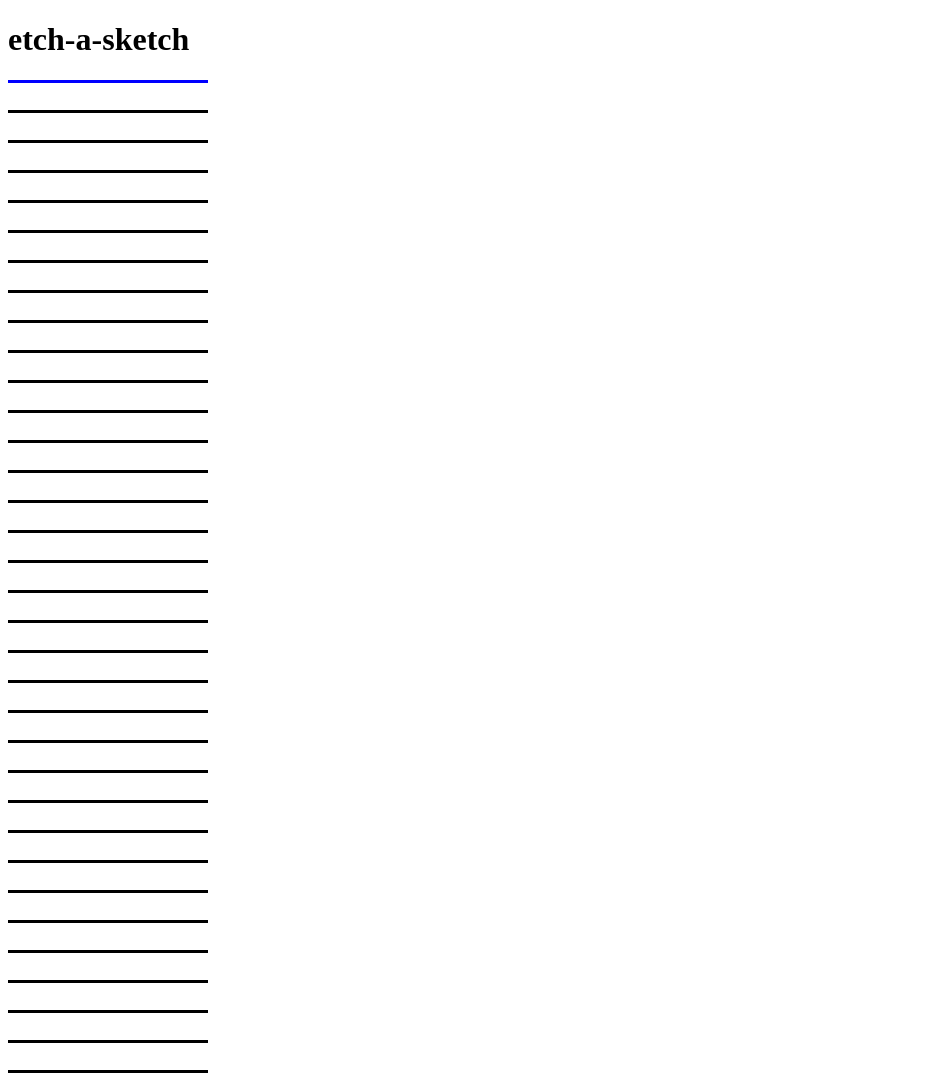
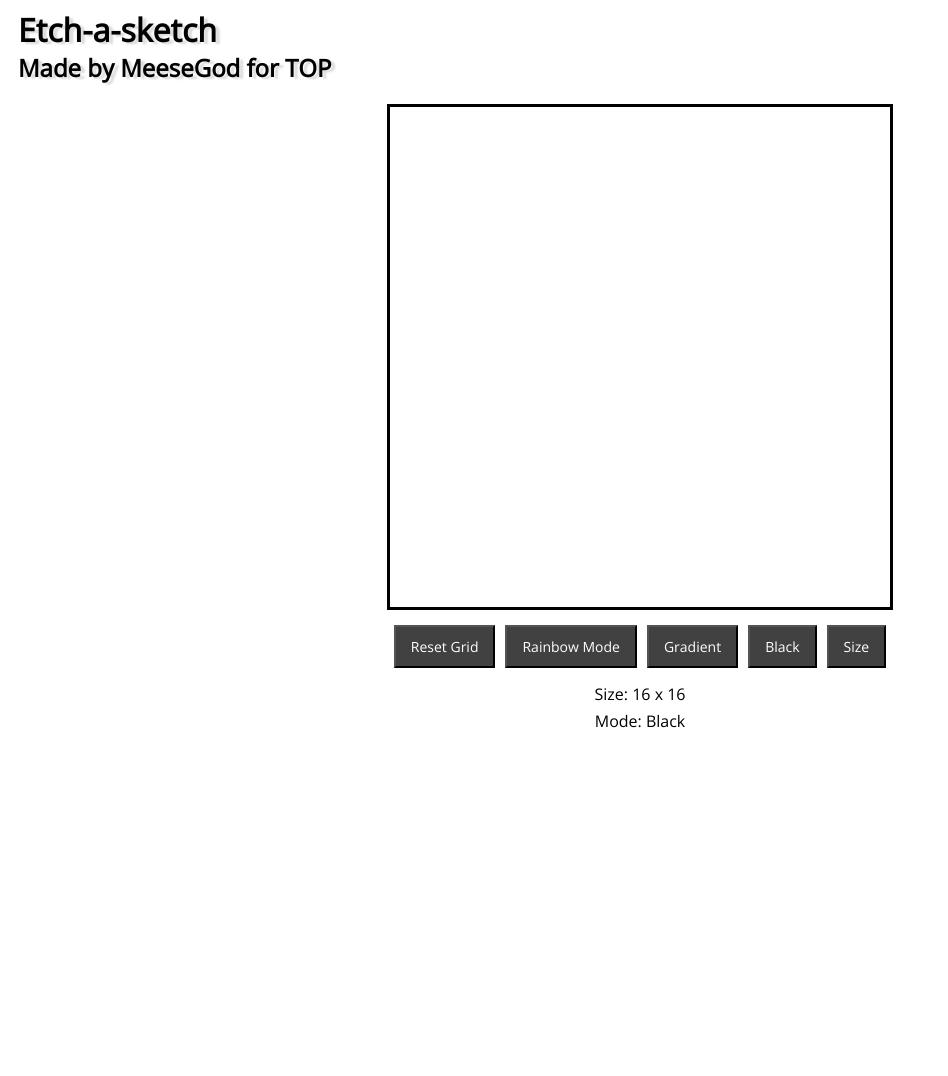
Before and after one commit to MeeseGod/etch-a-sketch, a plain HTML site: page index.html in a window 1280 px wide. Shown: the top 1076 px of the page, without its empty margins (0-948 px from the left). After the commit the page ends 800 px from the top, so only its background shows below. Drawn offline with nearby package versions, Linux system fonts and the light colour scheme.

Commit message:
Added updated files
Added updated version of etchSketch.js, index.html & style.css.

```diff
--- a/etchSketch.js
+++ b/etchSketch.js
@@ -1,25 +1,157 @@
+// Initiates a handful of global variables
+let gridSize = 16;
+let fullGridSize = gridSize * gridSize;
+let currentColor = "rgba(0, 0, 0, 1)";
+let baseColor = "rgba(0, 0, 0, 1)";
+let colorFlag = 0;
+let eraserMode = 0;
+
+// Container for buttons
+let buttonContainer = document.createElement("div");
+buttonContainer.setAttribute("id", "buttonContainer");
+document.body.append(buttonContainer);
+
+// Creates a container div and divs for holding information
+let information = document.createElement("div");
+information.setAttribute("id", "information");
+information.setAttribute("class", "information");
+document.body.append(information);
+
+    let sizeInformation = document.createElement("div");
+    sizeInformation.setAttribute("id", "sizeInformation");
+    sizeInformation.setAttribute("class", "information");
+    information.appendChild(sizeInformation);
+    sizeInformation.innerHTML = `Size: ${gridSize} x ${gridSize}`;
+
+    let modeInformation = document.createElement("div");
+    modeInformation.setAttribute("id", "modeInformation");
+    modeInformation.setAttribute("class", "information");
+    information.appendChild(modeInformation);
+    modeInformation.innerHTML = `Mode: Black`;
+
+// Creates a number of buttons and appends them to the page
+let resetGrid = document.createElement("BUTTON");
+resetGrid.innerHTML = "Reset Grid";
+buttonContainer.appendChild(resetGrid);
+resetGrid.setAttribute("class", "buttonStyle");
+resetGrid.addEventListener("click", resetGridColor);
+
+let rainbow = document.createElement("BUTTON");
+rainbow.innerHTML = "Rainbow Mode";
+buttonContainer.appendChild(rainbow);
+rainbow.setAttribute("class", "buttonStyle");
+rainbow.addEventListener("click", changeToRainbow);
+
+let gradient = document.createElement("BUTTON");
+gradient.innerHTML = "Gradient";
+buttonContainer.appendChild(gradient);
+gradient.setAttribute("class", "buttonStyle");
+gradient.addEventListener("click", changeToGradient);
+
+let black = document.createElement("BUTTON");
+black.innerHTML = "Black";
+buttonContainer.appendChild(black);
+black.setAttribute("class", "buttonStyle");
+black.addEventListener("click", changeToBlack);
+
+let size = document.createElement("BUTTON");
+size.innerHTML = "Size";
+buttonContainer.appendChild(size);
+size.setAttribute("class", "buttonStyle");
+size.addEventListener("click", changeGridSize);
+//
+
 // Creates a number of gridSquare divs according to value of 'i' and appends them to the innerGrid div
-for (let i = 1; i <= 256; i++){
-    var arrayDivs = [];
-    var setAuto = "auto";
-    arrayDivs[i] = document.createElement("div");
-    gridContainerID.appendChild(arrayDivs[i]);
-    arrayDivs[i].setAttribute("id", "gridSquare" + i);
-    arrayDivs[i].setAttribute("class", "innerGrid");
+function setGridSize(input){
+    let test = `repeat(${input}, 1fr)`;
+    document.getElementById("gridContainerID").style.gridTemplateColumns = test;
+    document.getElementById("gridContainerID").style.gridTemplateRows = test;
+    sizeInformation.innerHTML = `Size: ${input} x ${input}`;
+    let calculatedGrid = input * input;
+
+    for (let i = 1; i < (calculatedGrid + 1); i++){
+        let arrayDivs = [];
+        arrayDivs[i] = document.createElement("div");
+        gridContainerID.appendChild(arrayDivs[i]);
+        arrayDivs[i].setAttribute("id", "gridSquare" + i);
+        arrayDivs[i].setAttribute("class", "innerGrid");
+        arrayDivs[i].setAttribute("style", "background-color: rgba(255,255, 255,1);");
+    }
+    fullGridSize = calculatedGrid;
+}
+// Initializes grid for the first time
+setGridSize(gridSize);
+
+// Changes div color on mouseover
+    document.onmouseover = function(e) {
+    var targ;
+    if (!e) var e = window.event;
+    if (e.target) targ = e.target;
+    if (targ.nodeType == 3)
+        targ = targ.parentNode;
+
+    for (let i = 1; i <= fullGridSize; i++)
+        // Changes div color to black if the div is any color but black
+        if (targ.id == (`gridSquare` + i) && colorFlag == 0){
+        let colorId = document.getElementById(targ.id);
+            if (colorId.style.backgroundColor != "rgba(0, 0, 0, 1)"){
+                colorId.style.backgroundColor = currentColor;
+            }
+        }
+        // Changes div color to a random color if the div is black or white
+        else if (targ.id == (`gridSquare` + i) && colorFlag == 1){
+        let colorId = document.getElementById(targ.id);
+                colorId.style.backgroundColor = changeToRainbow();
+        }
+        else if (targ.id == (`gridSquare` + i) && colorFlag == 2){
+            let colorId = document.getElementById(targ.id);
+            colorId.style.backgroundColor = changeToGradient();
+        }
+    }
+// Resets the grid and sets the div colors to white
+function resetGridColor(){
+    for (let i= 1; i <= fullGridSize; i++){
+        let targetID = `gridSquare` + i;
+        let targetGrid = document.getElementById(targetID);
+        targetGrid.style.backgroundColor = "rgba(255,255, 255,1)"
+    }
+}
+// Sets it so the divs are painted random colors when hovered over now
+function changeToRainbow(){
+    colorFlag = 1;
+    let letters = '0123456789ABCDEF';
+    let color = '#';
+    for (let i = 0; i < 6; i++) {
+      color += letters[Math.floor(Math.random() * 16)];
+    }
+    modeInformation.innerHTML = `Mode: Rainbow`;
+    return color;
 }
 
-// Create a webpage with a 16x16 grid of square divs.
-// Create the divs using JavaScript. Don’t try making them by hand with copy and pasting in your html file!
-// It’s best to put your grid squares inside another “container” div (which can go directly in your html).
-// There are several different ways to make the divs appear as a grid (versus just one on each line). Feel free to use any or play with each of them:
-// float/clear
-// inline-block
-// flexbox
-// CSS Grid
-// Be careful with borders and margins, as they can adjust the size of the squares!
-// “OMG, why isn’t my grid being created???”
-// Did you link your CSS stylesheet?
-// Open your browser’s developer tools.
-// Check if there are any errors in the JavaScript console.
-// Check your “elements” pane to see if the elements have actually shown up but are somehow hidden.
-// Go willy-nilly and add console.log statements in your JavaScript to see if it’s actually being loaded.
+function changeToGradient(){
+    colorFlag = 2;
+    let colorGradient = "rgba(0, 0, 0, 0.1)";
+    modeInformation.innerHTML = `Mode: Gradient`;
+    return colorGradient;
+}
+
+function changeGridSize(){
+    let sizePrompt = prompt("What should the X & Y of our grid be? (Max of 64)", "16");
+    if (sizePrompt != null && sizePrompt <= 64) {
+        for (let i = fullGridSize; i > 0; i--){
+            let myobj = document.getElementById("gridSquare" + i);
+            myobj.remove();
+        }
+        setGridSize(sizePrompt);
+      }
+}
+
+function changeToBlack(){
+    colorFlag = 0;
+    currentColor = "rgba(0, 0, 0, 1)";
+    modeInformation.innerHTML = `Mode: Black`;
+}
+
+// x = 0.1
+// x =+ 0.1 on each pass
+//
--- a/index.html
+++ b/index.html
@@ -1,15 +1,19 @@
 <!DOCTYPE html>
 <html lang="en">
 <meta charset="UTF-8">
-<title>Page Title</title>
+<title>Etch-a-sketch by MeeseGod</title>
 <meta name="viewport" content="width=device-width,initial-scale=1">
 <link rel="stylesheet" href="style.css">
+<link href="https://fonts.googleapis.com/css?family=Open+Sans" rel="stylesheet">
+<link rel="icon" type="image/png" href="images/odin32x32.png" sizes="32x32">
+
 <style>
 </style>
+
 <body>
-<h1>etch-a-sketch</h1>
+    <h1>Etch-a-sketch</h1>
+    <h2>Made by MeeseGod for TOP</h2>
+    <div id="gridContainerID" class="gridContainerClass"></div>
+</body>
 
-<div id="gridContainerID" class="gridContainerClass"></div>
-
-</body>
 <script src="etchSketch.js"></script>
--- a/style.css
+++ b/style.css
@@ -1,17 +1,64 @@
-.gridContainerClass{
+body {
+    font-family: "Open Sans", sans-serif;
+  }
+
+h1{
+    padding-left: 10px;
+    margin-top: 0;
+    margin-bottom: 0;
+    text-shadow: 4px 2px 2px rgba(199,199,199,0.63);
+}
+h2{
+    padding-left: 10px;
+    padding-top: -20px;
+    margin-top: 0;
+    text-shadow: 4px 2px 2px rgba(199,199,199,0.63);
+}
+#gridContainerID{
     display: grid;
-    grid-template-columns: repeat(16, 50px, 1fr);
-    grid-auto-rows: minmax(30px, auto);
-    height: 200px;
-    width: 200px;
+    height: 500px;
+    width: 500px;
+    margin: auto;
+    margin-top: 0;
+    border-style: solid;
+    border-color: black;
 }
 
-#gridSquare1{
-    background-color: blue;
+#buttonContainer{
+    display: flex;
+    margin: auto;
+    margin-top: 10px;
+    justify-content: center;
+}
+
+.buttonStyle{
+    outline: none;
+    color: white;
+    border-color: rgb(0, 0, 0);
+    background-color: rgb(65, 65, 65);
+    font-family: "Open Sans", sans-serif;
+    font-size: 14px;
+    margin: 5px;
+    padding: 10px 15px;
+}
+
+.buttonStyle:hover{
+    text-shadow: 2px 0px 6px #ffffffbe;
 }
 
 .innerGrid{
-    background-color: black;
-    height: 10%;
+    background-color: white;
+    height: 100%;
     width: auto;
 }
+
+.innerGrid:hover{
+    background-color: black;
+}
+
+.information{
+    display: flex;
+    flex-direction: column;
+    align-items: center;
+    padding-top: 5px;
+}
```
